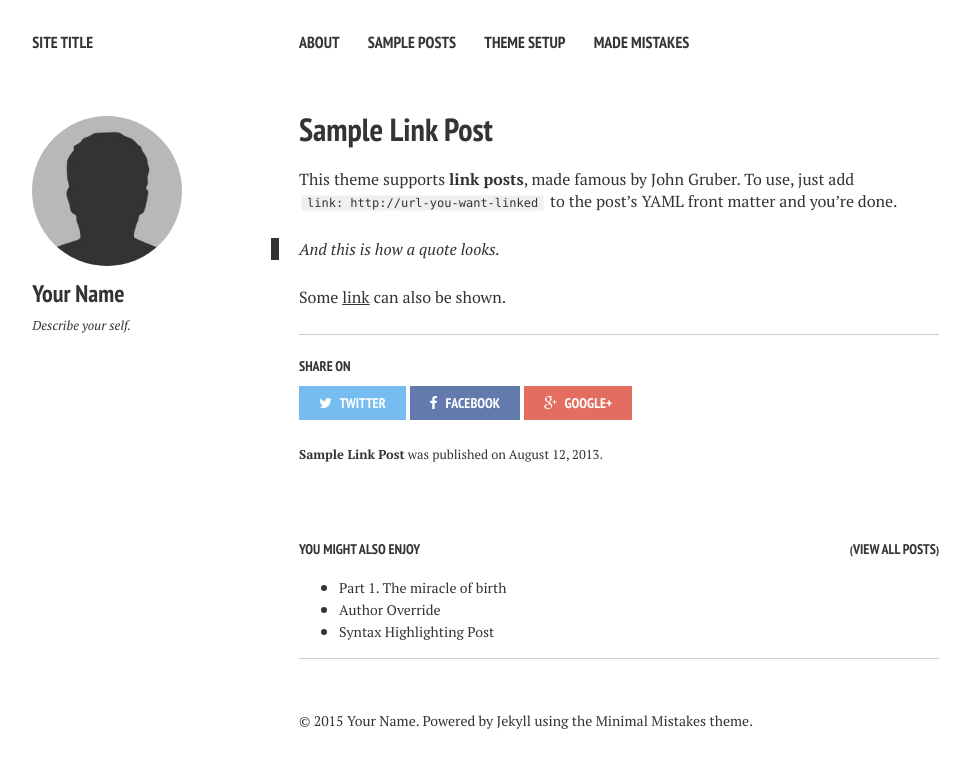
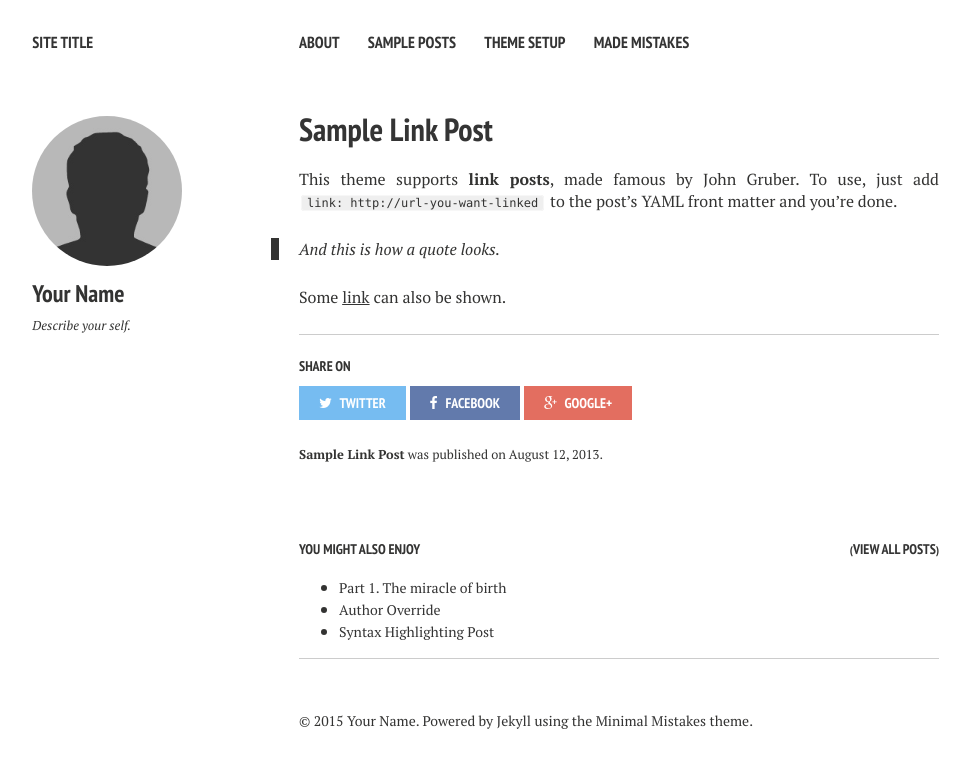
Before and after one commit to eardil/eardil.github.io, a Jekyll site: the page built from _posts/2013-08-12-sample-link-post.md, in a window 1280 px wide. Shown: the top 768 px of the page, without its empty margins (21-991 px from the left). Built offline with Jekyll 4.4.1, drawn with Linux system fonts in a browser that asks for light colours; nearby versions of some CDN libraries.

Commit message:
Formato en"content"
A ver qué sucede

```diff
--- a/_layouts/post.html
+++ b/_layouts/post.html
@@ -41,7 +41,12 @@
       {% endif %}
     </div><!--/ .headline-wrap -->
     <div class="article-wrap">
-      {{ content }}
+		<div class="col-lg-8 col-lg-offset-2 col-md-10 col-md-offset-1">
+			<div align = "justify">
+				{{ content }}
+			</div>
+		</div>
+
       <hr />
       <footer role="contentinfo">
         {% if page.share != false %}{% include _social-share.html %}{% endif %}
```
